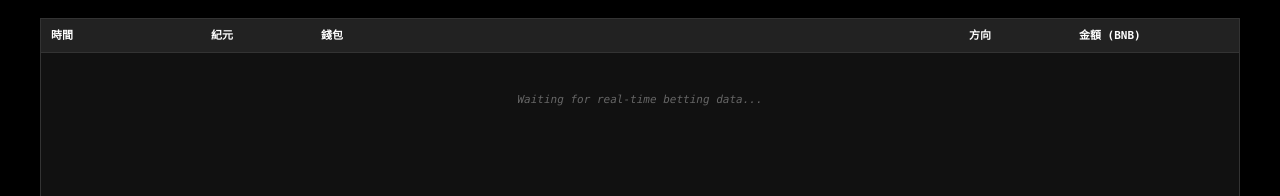
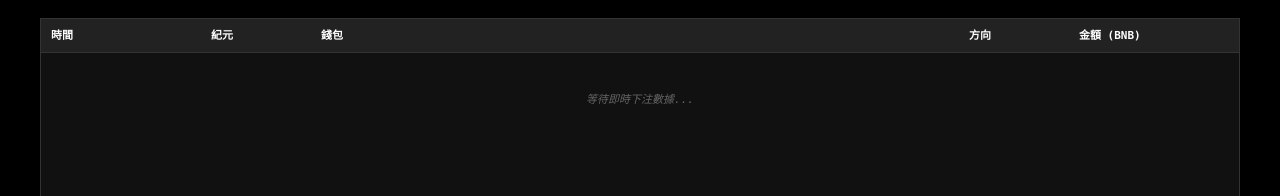
Before and after one commit to kwpks428/v8b, a website: page public/index.html in a window 1280 px wide. Shown: the part 165-361 px from the top of the page. Drawn offline with Linux system fonts and the light colour scheme.

Commit message:
feat: Translate 'Waiting for real-time betting data...' to '等待即時下注數據...' in public/index.html

```diff
--- a/public/index.html
+++ b/public/index.html
@@ -212,7 +212,7 @@
                 <div>金額 (BNB)</div>
             </div>
             <div id="betsContent">
-                <div class="no-data">Waiting for real-time betting data...</div>
+                <div class="no-data">等待即時下注數據...</div>
             </div>
         </div>
     </div>
```
